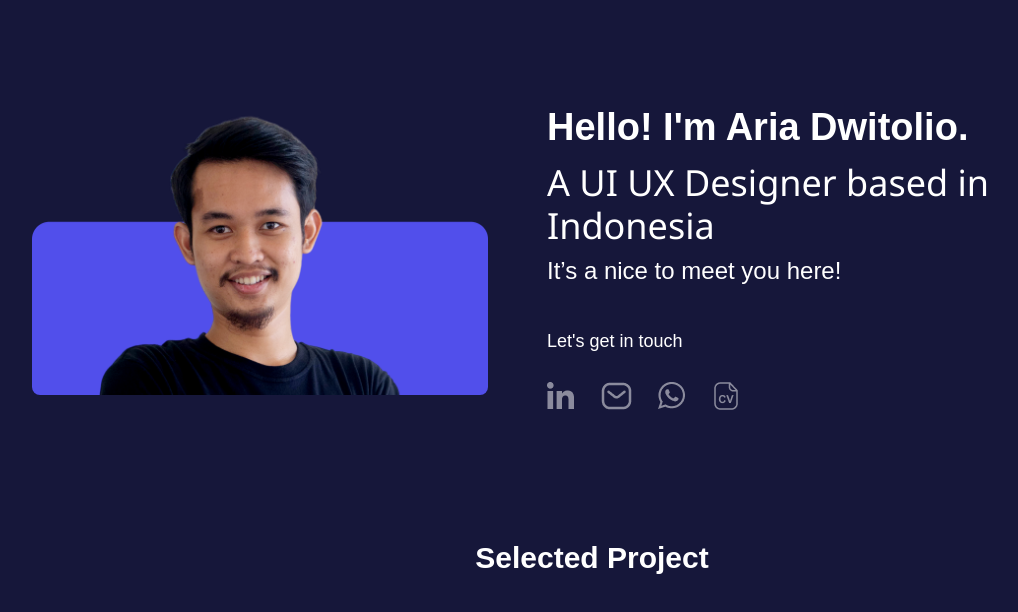
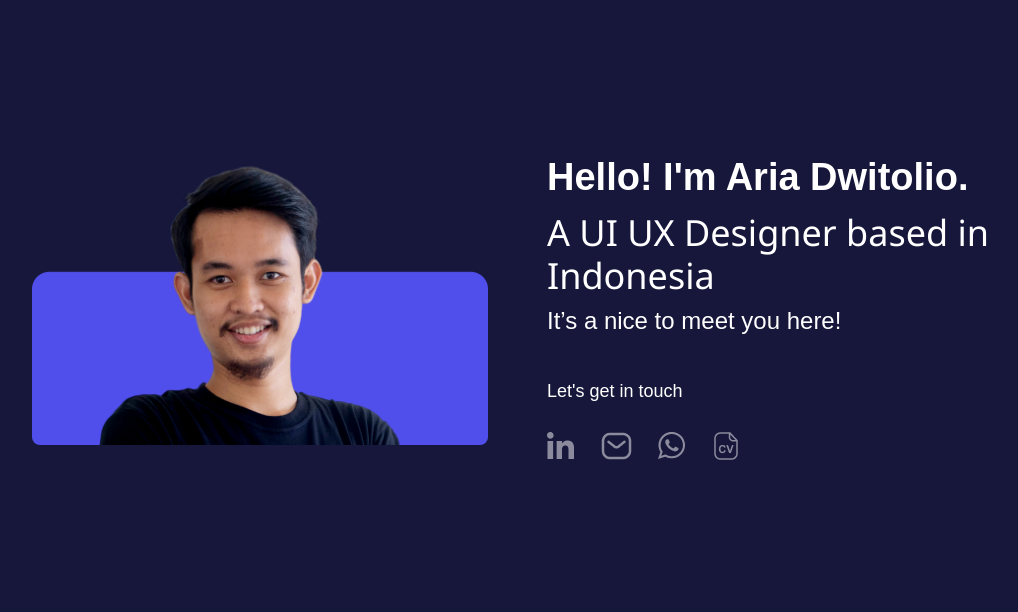
Before and after one commit to ariadwitolio/ariadwitolio.github.io, a PHP site: page / in a window 1280 px wide. Shown: the top 612 px of the page, without its empty margins (48-1066 px from the left). Run offline with PHP 8.4, Linux system fonts and the light colour scheme; some libraries are stand-ins or nearby versions.

Commit message:
Update arlosite.css

```diff
--- a/css/arlosite.css
+++ b/css/arlosite.css
@@ -82,8 +82,8 @@
         text-decoration: none;
       }
       #hero {
-        margin-top: 50px;
-        margin-bottom: 100px;
+        margin-top: 100px;
+        margin-bottom: 150px;
         /*background-color: #141432;*/
       }
       #description h5 {
```
